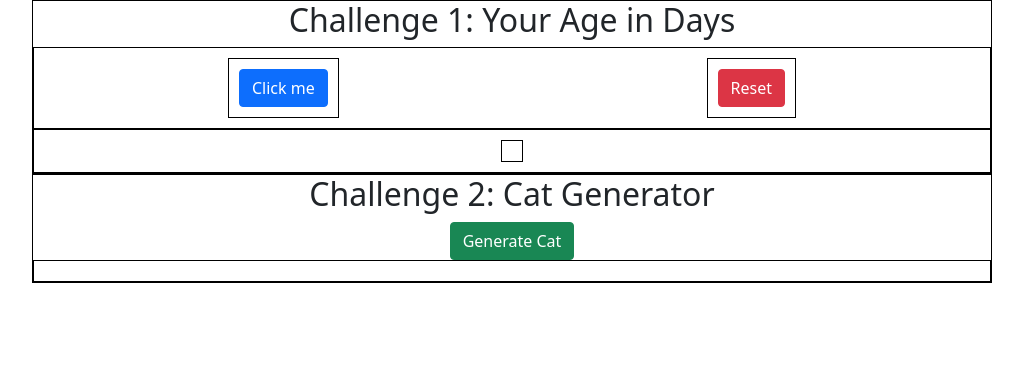
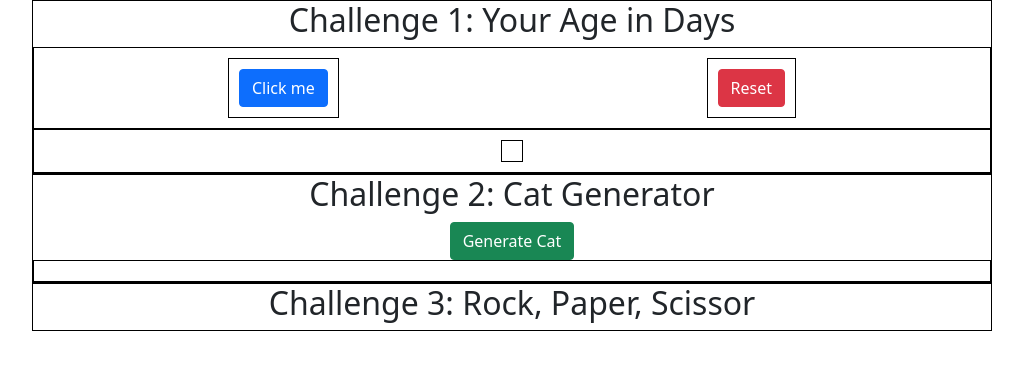
Before and after one commit to jimmyvargaslozanojr/JSChallenge, a plain HTML site: page index.html in a window 1280 px wide. Shown: the whole page, without its empty margins (128-1151 px from the left). Drawn offline with Linux system fonts and the light colour scheme.

Commit message:
3rd challange

```diff
--- a/index.html
+++ b/index.html
@@ -28,6 +28,13 @@
             <button class="btn btn-success" onclick="catgenerate()">Generate Cat</button>
         <div id="cats" class="flex-box-container-2"></div>
     </div>
+
+    <div class="container-3">
+        <h2>Challenge 3: Rock, Paper, Scissor</h2>
+    </div>
+    <div class="flex-box-rps" id="flex-box-rps-div"></div>
+
+
     <script src="static/js/script.js"></script>
 </body>
 </html>
--- a/static/css/style.css
+++ b/static/css/style.css
@@ -1,4 +1,4 @@
-.container-1, .container-2{
+.container-1, .container-2, .container-3{
     border: 1px solid black;
     margin: 0 auto;
     width: 75%;
```
